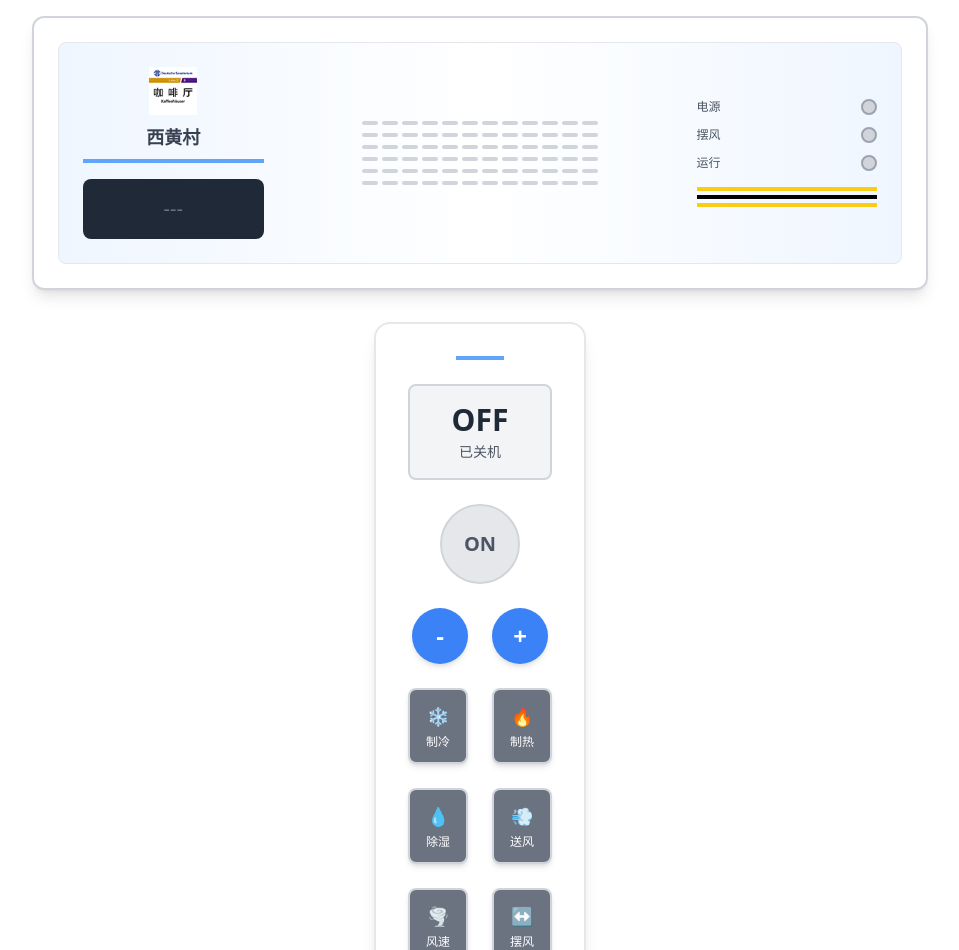
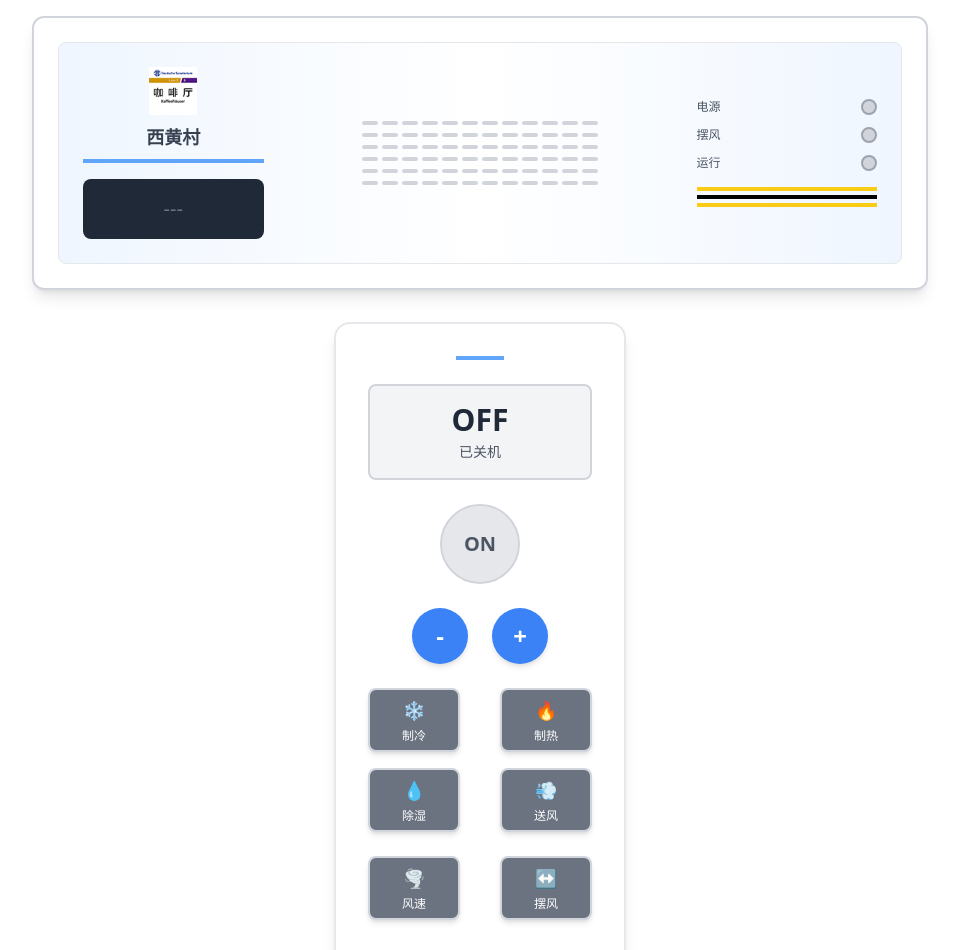
Before and after one commit to leptunee/air-conditioner-simulator, a React (Vite) app: page / in a window 1280 px wide. Shown: the top 950 px of the page, without its empty margins (160-1119 px from the left). Built offline with nearby package versions, Linux system fonts and the light colour scheme.

Commit message:
style: 调整按钮样式和间距

```diff
--- a/src/components/RemoteControl.jsx
+++ b/src/components/RemoteControl.jsx
@@ -78,7 +78,7 @@ const RemoteControl = ({
           +
         </button>
       </div>      {/* 模式按钮 */}
-      <div className="grid grid-cols-2 gap-6 mb-6">
+      <div className="grid grid-cols-2 gap-x-10 gap-y-4 mb-6">
         {[
           { key: 'cool', label: '制冷', icon: '❄️' },
           { key: 'heat', label: '制热', icon: '🔥' },
@@ -88,7 +88,7 @@ const RemoteControl = ({
           <button
             key={modeOption.key}
             onClick={() => onChangeMode(modeOption.key)}
-            className={`py-3 px-4 rounded-lg transition-all duration-200 border-2 shadow-md ${
+            className={`py-1.5 px-8 rounded-lg transition-all duration-200 border-2 shadow-md ${
               mode === modeOption.key && isOn
                 ? 'bg-gray-600 hover:bg-gray-700 text-white border-gray-400 ring-4 ring-blue-200'
                 : 'bg-gray-500 hover:bg-gray-600 text-white border-gray-300'
@@ -100,10 +100,10 @@ const RemoteControl = ({
           </button>
         ))}
       </div>      {/* 风速和摆风控制 */}
-      <div className="grid grid-cols-2 gap-6">
+      <div className="grid grid-cols-2 gap-x-10 gap-y-2">
         <button
           onClick={onChangeFanSpeed}
-          className="bg-gray-500 hover:bg-gray-600 text-white py-3 px-4 rounded-lg border-2 border-gray-300 shadow-md transition-all duration-200"
+          className="bg-gray-500 hover:bg-gray-600 text-white py-1.5 px-8 rounded-lg border-2 border-gray-300 shadow-md transition-all duration-200"
           disabled={!isOn}
         >
           <div className="text-lg mb-1">🌪️</div>
@@ -111,7 +111,7 @@ const RemoteControl = ({
         </button>
         <button
           onClick={onToggleSwing}
-          className={`text-white py-3 px-4 rounded-lg border-2 shadow-md transition-all duration-200 ${
+          className={`text-white py-1.5 px-8 rounded-lg border-2 shadow-md transition-all duration-200 ${
             swingMode && isOn
               ? 'bg-gray-600 hover:bg-gray-700 border-gray-400 ring-4 ring-blue-200'
               : 'bg-gray-500 hover:bg-gray-600 border-gray-300'
```
